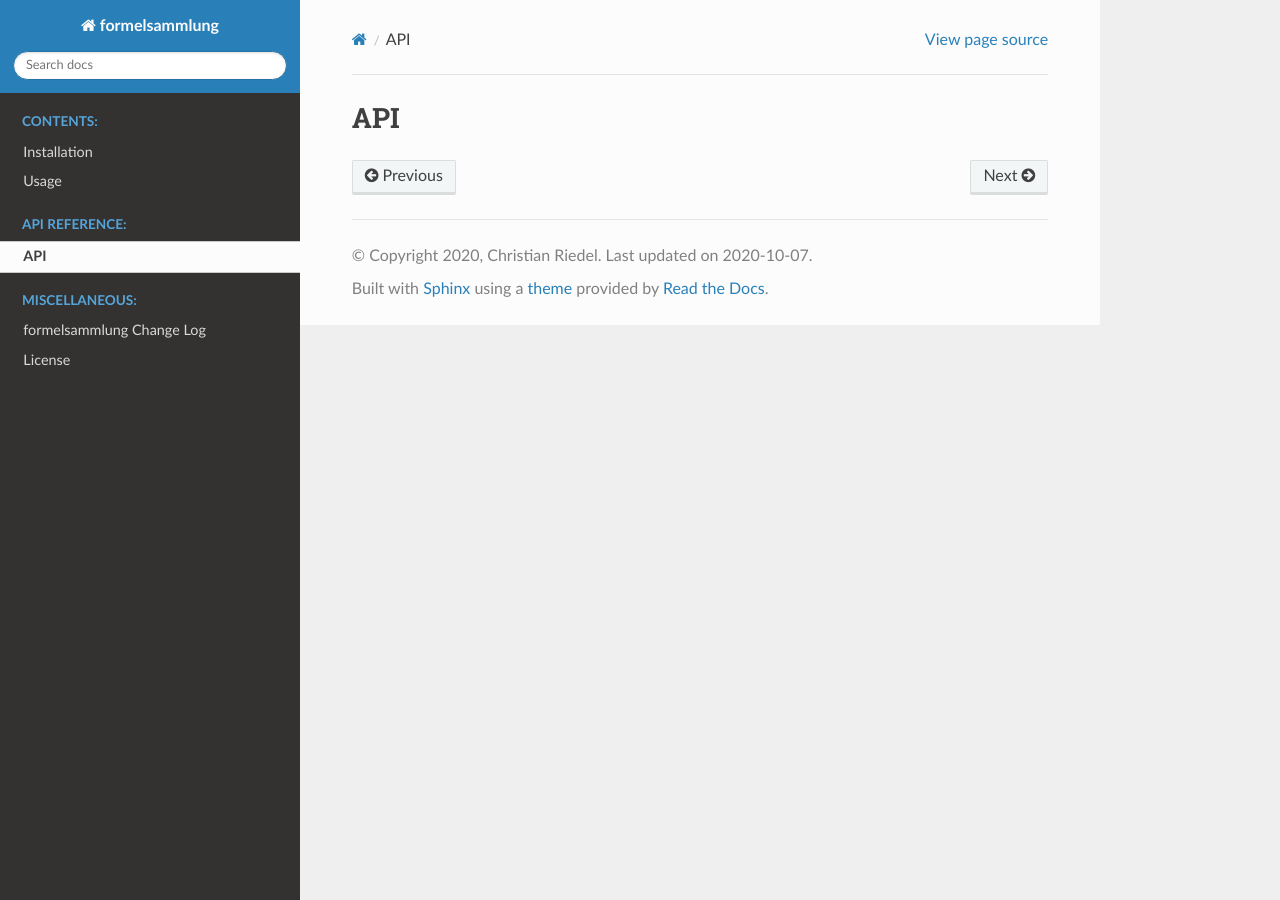
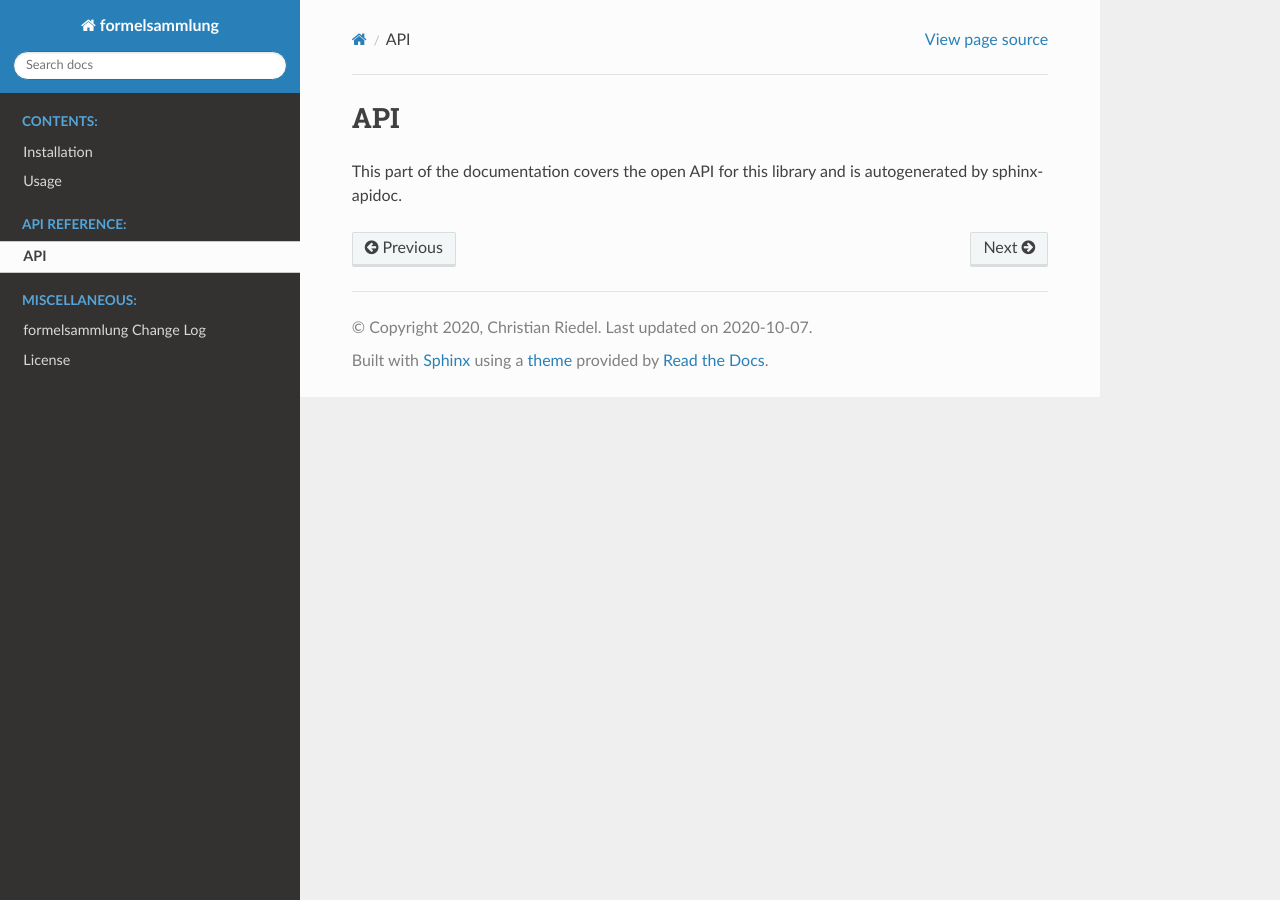
Before and after one commit to Cielquan/formelsammlung, a Sphinx documentation site: the page built from docs/source/api.rst, in a window 1280 px wide. Built offline with Sphinx 7.4.7 and the Read the Docs theme 2.0.0, drawn with Linux system fonts in a browser that asks for light colours; pages that are not in the unit, such as notebooks, are missing from menus; the version number could not be read and is left out.

Commit message:
added comment to api.rst

```diff
--- a/docs/source/api.rst
+++ b/docs/source/api.rst
@@ -2,5 +2,8 @@
 API
 ===
 
+This part of the documentation covers the open API for this library and
+is autogenerated by sphinx-apidoc.
+
 .. toctree::
     autoapi/modules.rst
```
